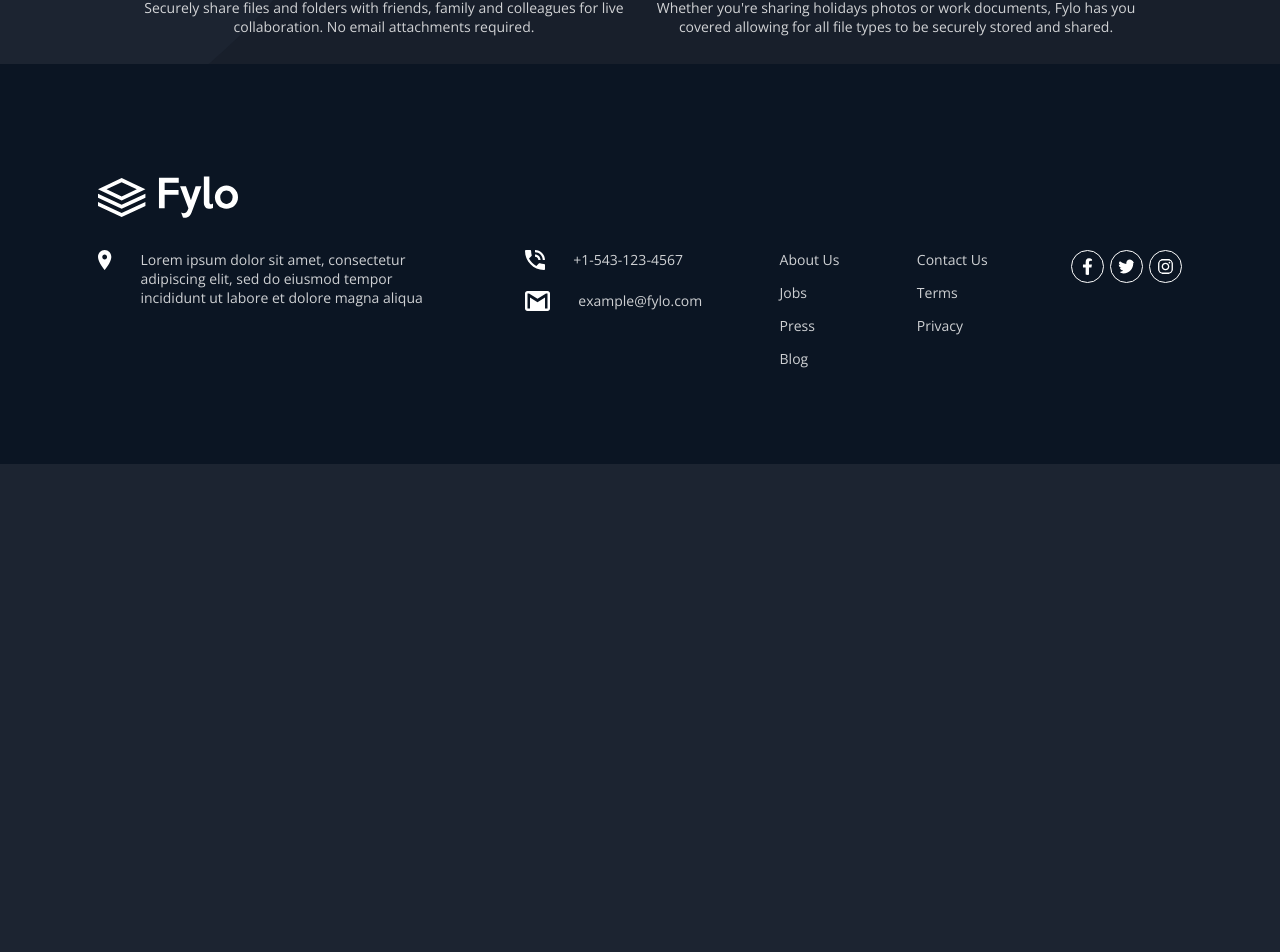
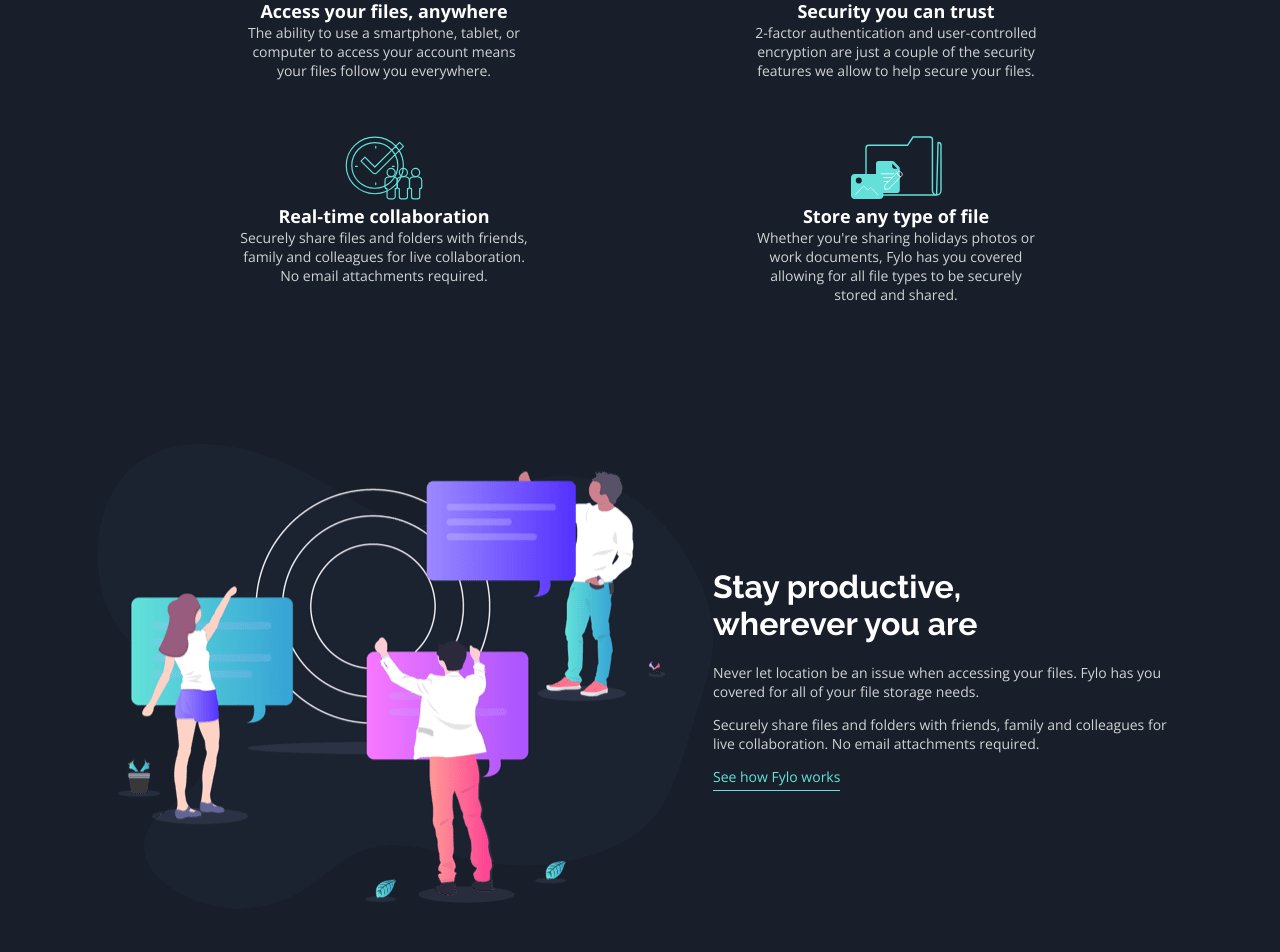
Before and after one commit to chalobonDen/fylo-dark-theme-landing-page-master, a React (Create React App) app: page / in a window 1280 px wide. Shown: the part 1088-2040 px from the top of the page. Before the commit the page ends 1552 px from the top, so only its background shows below. Built offline with nearby package versions, Linux system fonts and the light colour scheme.

Commit message:
add Productive component

```diff
--- a/src/App.css
+++ b/src/App.css
@@ -11,24 +11,30 @@ body {
   background: hsl(217, 28%, 15%);
   background-image: url('./images/bg-curvy-desktop.svg');
   background-repeat: no-repeat;
-  background-position: 0 75%;
+  background-position: 0 22%;
   color: #fff;
   /* margin: 4rem; */
 }
 .logo {
   width: 140px;
 }
-a {
-  color: #fff;
-  text-decoration: none;
+h1 {
+  font-size: 32px;
+  font-family: 'Raleway', sans-serif;
 }
 .menu {
   display: flex;
   justify-content: space-between;
   align-items: center;
+  padding: 5rem;
 }
 .menu a {
   margin-left: 3rem;
+  color: #fff;
+  text-decoration: none;
+}
+header {
+  padding-bottom: 4.5rem;
 }
 .header-detail {
   display: flex;
@@ -39,10 +45,6 @@ a {
 }
 .description-header {
   width: 480px;
-}
-.description-header h1 {
-  font-family: 'Raleway', sans-serif;
-  font-size: 28px;
 }
 .description-header p {
   margin: 2rem 0 1rem;
@@ -60,12 +62,13 @@ a {
   display: flex;
   flex-wrap: wrap;
   justify-content: center;
-  /* background: hsl(218, 28%, 13%); */
+  background: hsl(218, 28%, 13%);
 }
 .content > div {
   width: 40vw;
   text-align: center;
   margin: 2rem 0;
+  padding: 0 8rem;
 }
 .content img {
   height: 64px;
@@ -111,9 +114,65 @@ section {
 .contactus > p {
   margin-bottom: 1rem;
 }
+.card-footer {
+  background: hsl(219, 30%, 18%);
+}
+.productive {
+  background: hsl(218, 28%, 13%);
+  display: flex;
+  justify-content: center;
+  padding: 8rem 7rem;
+  align-items: center;
+}
+.productive h1 {
+  width: 300px;
+  margin-bottom: 1.5rem;
+}
+.productive p {
+  margin-bottom: 1rem;
+}
+.productive a {
+  color: hsl(176, 68%, 64%);
+  text-decoration: none;
+  padding-bottom: 0.3rem;
+  border-bottom: 1px solid hsl(176, 68%, 64%);
+}
+.productive a:hover {
+  color: #fff;
+  border-bottom: 1px solid #fff;
+}
 
-@media screen and (min-width: 1440px) {
-  .content > div {
-    padding: 0 8rem;
-  }
+.review {
+  background: hsl(218, 28%, 13%);
+  background-image: url('./images/bg-quotes.png');
+  background-repeat: no-repeat;
+  background-position: 7.2% 19%;
+  display: flex;
+  padding: 8rem 7rem;
 }
+.review > div {
+  background: hsl(219, 30%, 18%);
+  margin: 0 1rem;
+  padding: 3rem 2rem;
+}
+.profile {
+  display: flex;
+  margin-top: 2rem;
+}
+.profile > img {
+  width: 28px;
+  height: 28px;
+  border-radius: 50px;
+  margin-right: 1rem;
+}
+.profile > div {
+  display: flex;
+  flex-direction: column;
+  justify-content: center;
+}
+.profile > div > h3 {
+  font-size: 12px;
+}
+.profile > div > p {
+  font-size: 10px;
+}
--- a/src/App.js
+++ b/src/App.js
@@ -2,13 +2,16 @@ import './App.css';
 import Content from './components/Content';
 import Footer from './components/Footer';
 import Header from './components/Header';
+import Productive from './components/Productive';
+import Review from './components/Review';
 
 function App() {
   return (
     <>
       <Header />
       <Content />
-
+      <Productive />
+      <Review />
       <Footer />
     </>
   );
--- /dev/null
+++ b/src/components/Productive.js
@@ -0,0 +1,24 @@
+import React from 'react';
+import productive from '../images/illustration-stay-productive.png';
+
+const Productive = () => {
+  return (
+    <div className="productive">
+      <img src={productive} alt="productive" />
+      <div>
+        <h1>Stay productive, wherever you are</h1>
+        <p>
+          Never let location be an issue when accessing your files. Fylo has you
+          covered for all of your file storage needs.
+        </p>
+        <p>
+          Securely share files and folders with friends, family and colleagues
+          for live collaboration. No email attachments required.
+        </p>
+        <a href="">See how Fylo works</a>
+      </div>
+    </div>
+  );
+};
+
+export default Productive;
```
